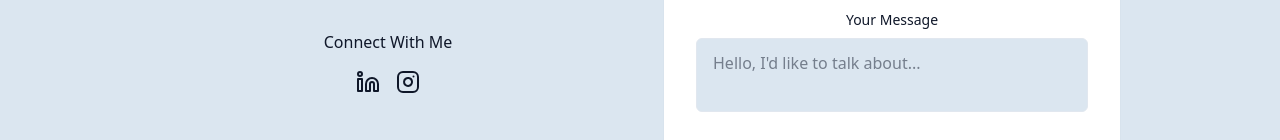
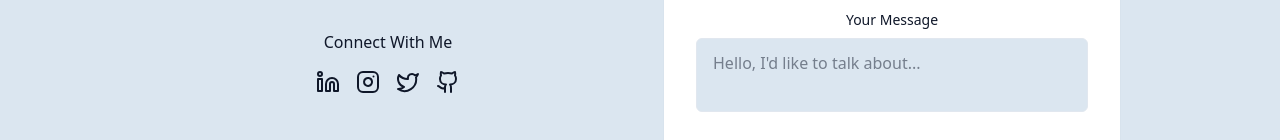
Before and after one commit to tauqeer-rahim03/Portfolio, a React (Vite) app: page / in a window 1280 px wide. Shown: the part 3742-3882 px from the top of the page. Built offline with nearby package versions, Linux system fonts and the light colour scheme.

Commit message:
Add social media links to ContactSection component

```diff
--- a/src/components/ContactSection.jsx
+++ b/src/components/ContactSection.jsx
@@ -1,4 +1,5 @@
 import {
+    Github,
     Instagram,
     Linkedin,
     Mail,
@@ -104,6 +105,18 @@ export const ContactSection = () => {
                                 >
                                     <Instagram />
                                 </a>
+                                <a
+                                    href="https://x.com/TauqeerRahim"
+                                    target="_blank"
+                                >
+                                    <Twitter />
+                                </a>
+                                <a
+                                    href="https://github.com/tauqeer-rahim03"
+                                    target="_blank"
+                                >
+                                    <Github />
+                                </a>
                             </div>
                         </div>
                     </div>
```
